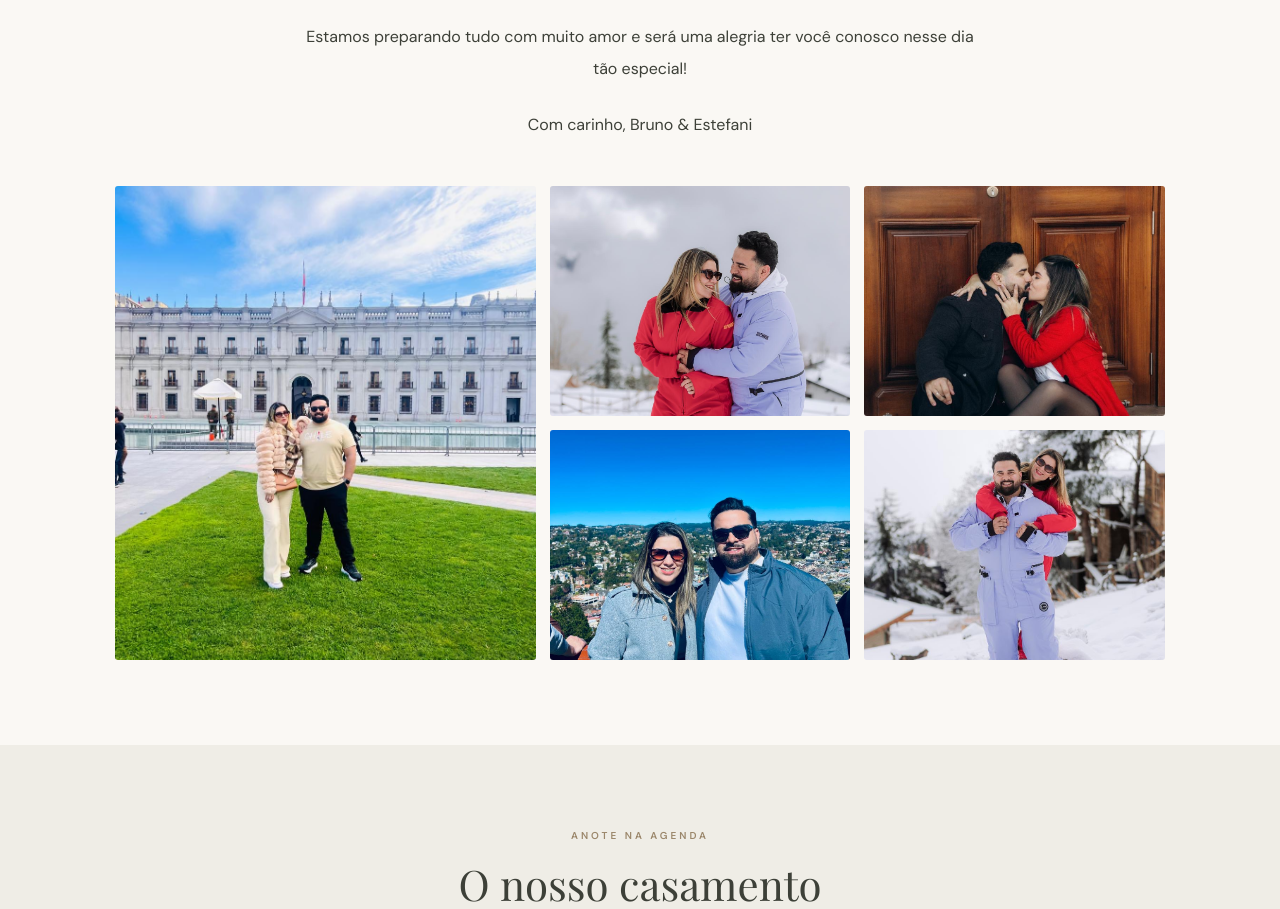
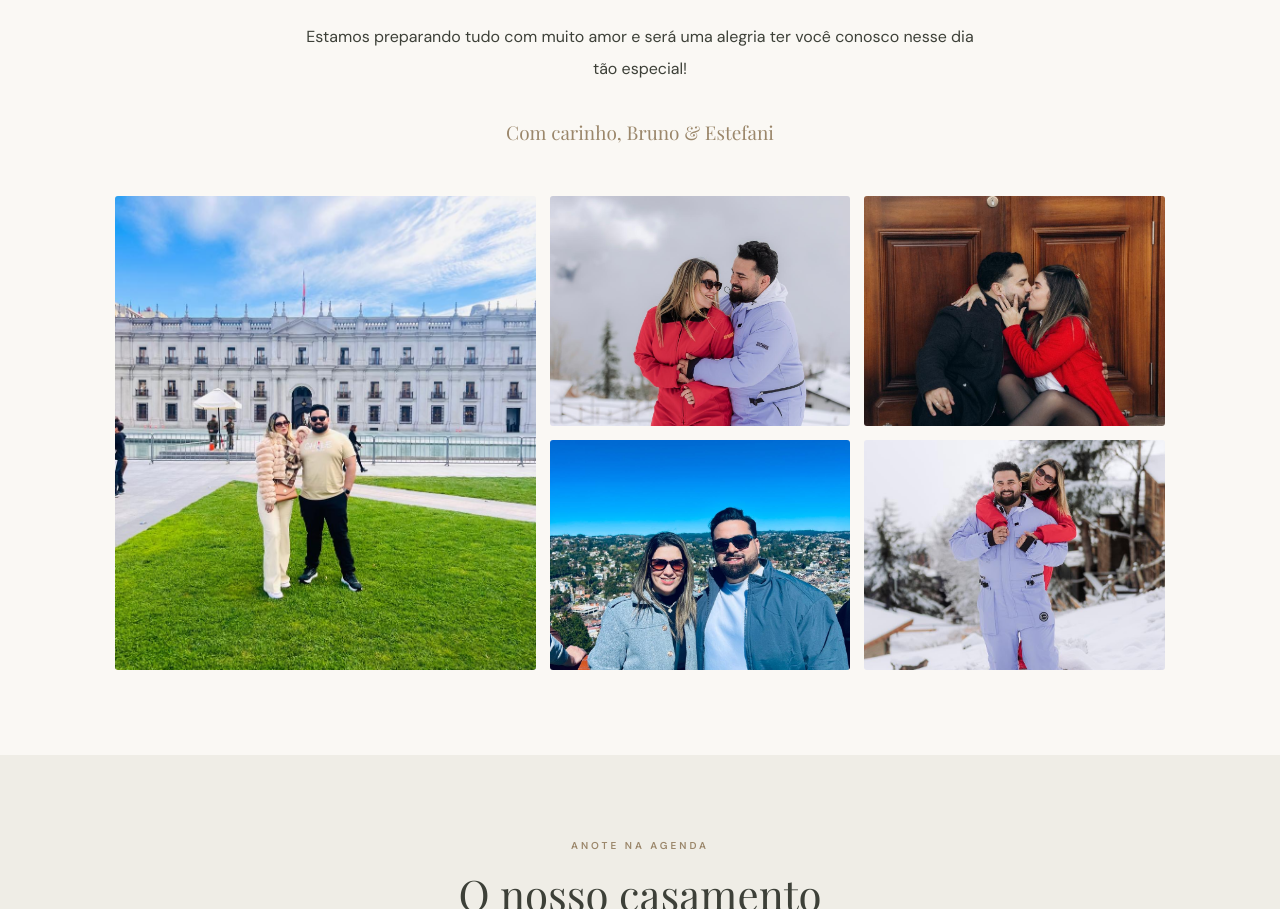
Before and after one commit to BrunoCouto1/Casamento, a plain HTML site: page index.html in a window 1280 px wide. Shown: the part 1657-2566 px from the top of the page. Drawn offline with nearby package versions, Linux system fonts and the light colour scheme.

Commit message:
Update styles.css

```diff
--- a/styles.css
+++ b/styles.css
@@ -592,3 +592,10 @@ dialog h2 {
 #story p:last-child {
   margin-bottom: 0;
 }
+
+#story p:last-child {
+  font-family: 'Playfair Display', serif;
+  font-size: 19px;
+  color: #9b876b;
+  margin-top: 28px;
+}
```
